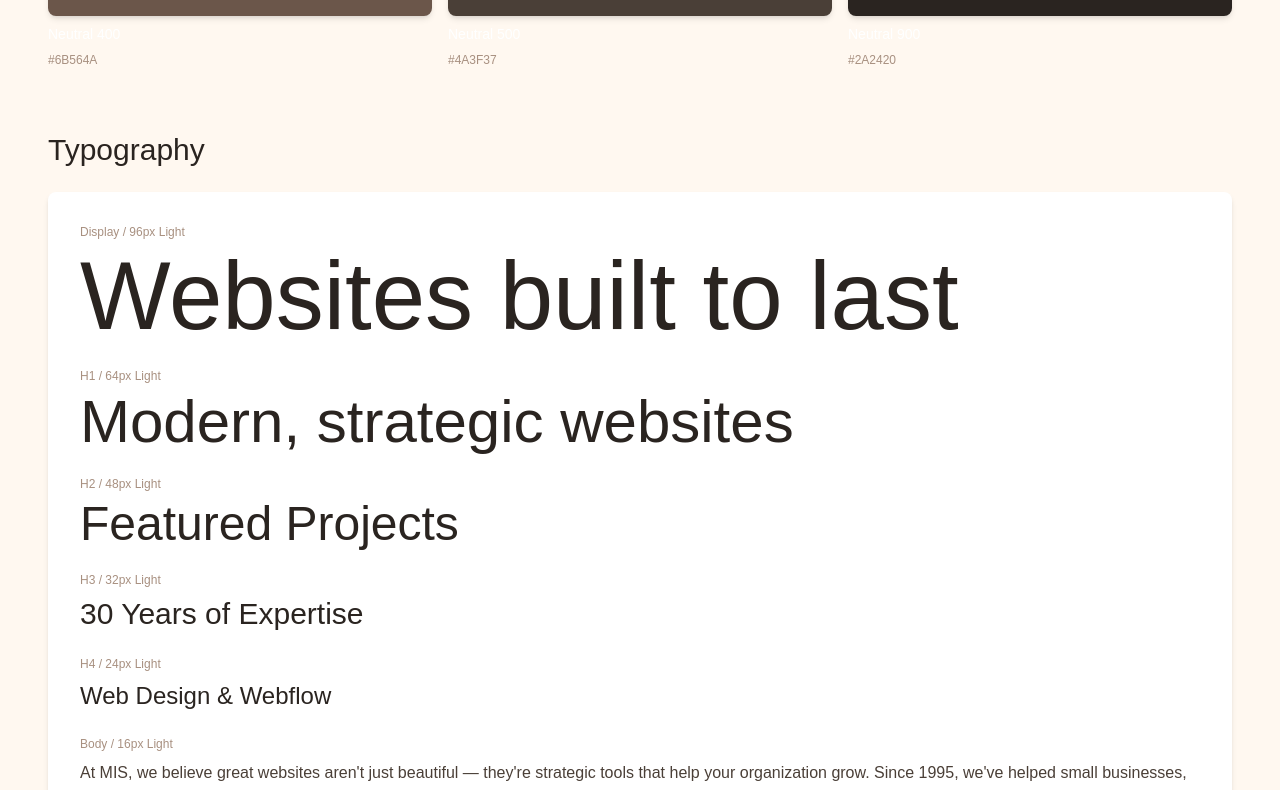
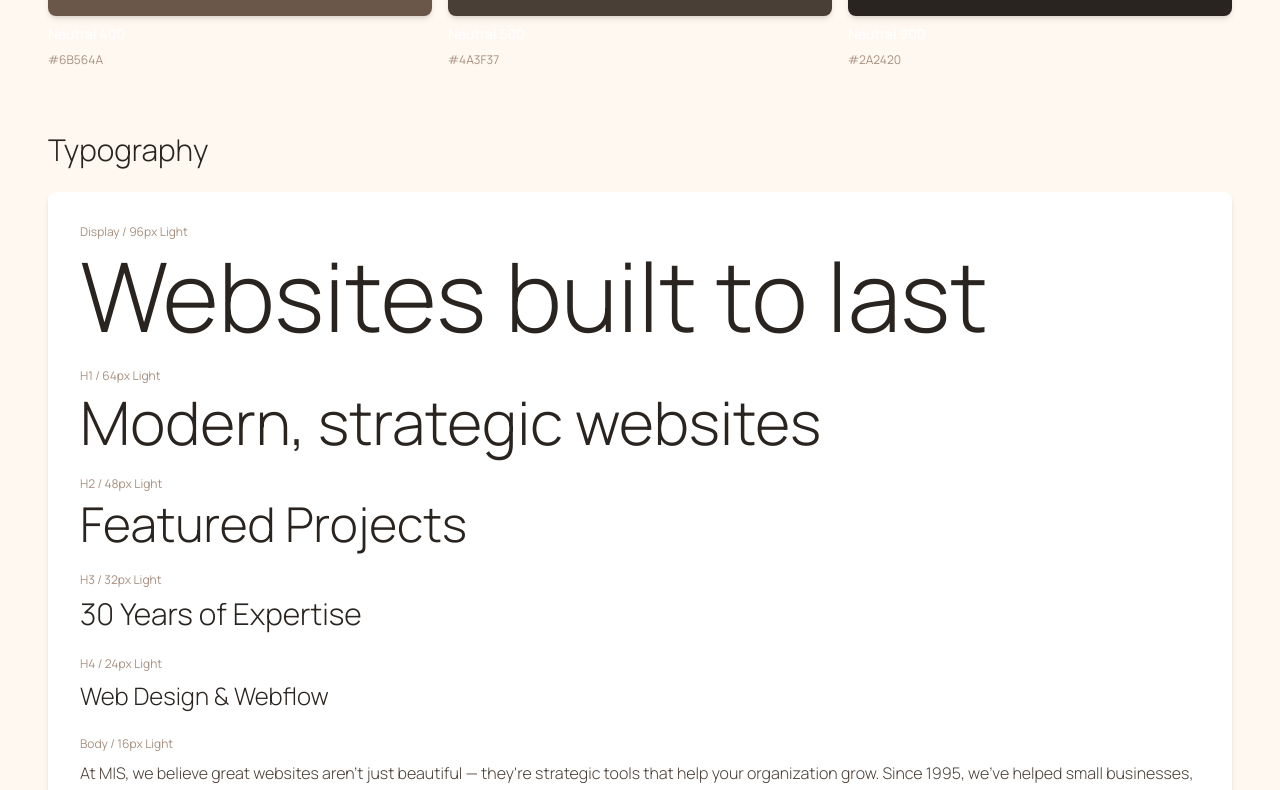
Before and after one commit to misinc/misinc-2026, a React (Vite) app: page /ui-kit in a window 1280 px wide. Shown: the part 1080-1870 px from the top of the page. Built offline with nearby package versions, Linux system fonts and the light colour scheme.

Commit message:
Standardize heading fonts with Manrope

```diff
--- a/src/styles/fonts.css
+++ b/src/styles/fonts.css
@@ -0,0 +1 @@
+@import url("https://fonts.googleapis.com/css2?family=Manrope:wght@300;400;500&display=swap");
--- a/src/styles/new-home-v2.css
+++ b/src/styles/new-home-v2.css
@@ -55,8 +55,8 @@
 .new-home-v2 #ai-aeo h2,
 .new-home-v2 #contact h2 {
   color: var(--v2-ink) !important;
-  font-family: "Didot", "Bodoni MT", "Times New Roman", serif !important;
-  font-weight: 400 !important;
+  font-family: var(--font-family-sans) !important;
+  font-weight: 300 !important;
   letter-spacing: -0.01em;
 }
 
--- a/src/styles/new-home-v3.css
+++ b/src/styles/new-home-v3.css
@@ -165,11 +165,11 @@
 .nh3-hero h1,
 .nh3-hero p,
 .nh3-hero-cta { position: relative; z-index: 1; }
-.nh3-hero h1 { font-family: "Avenir Next", "Manrope", sans-serif; font-size: clamp(2.2rem, 6.2vw, 5.45rem); line-height: 1.02; max-width: 13.5ch; letter-spacing: -0.02em; }
+.nh3-hero h1 { font-family: var(--font-family-sans); font-size: clamp(2.2rem, 6.2vw, 5.45rem); line-height: 1.02; max-width: 13.5ch; letter-spacing: -0.02em; }
 .nh3-hero p { color: var(--muted); font-size: clamp(1rem, 1.55vw, 1.2rem); line-height: 1.72; margin-top: 22px; max-width: 62ch; }
 .nh3-hero-cta { display: flex; flex-wrap: wrap; gap: 12px; margin-top: 32px; }
 
-.nh3-section h2 { font-family: "Avenir Next", "Manrope", sans-serif; font-size: clamp(1.82rem, 3.4vw, 3.08rem); line-height: 1.1; margin-bottom: 26px; max-width: 20ch; letter-spacing: -0.01em; }
+.nh3-section h2 { font-family: var(--font-family-sans); font-size: clamp(1.82rem, 3.4vw, 3.08rem); line-height: 1.1; margin-bottom: 26px; max-width: 20ch; letter-spacing: -0.01em; }
 .nh3-section h3 { font-size: 1.22rem; line-height: 1.35; margin-bottom: 10px; }
 .nh3-section p { color: var(--muted); line-height: 1.74; }
 
--- a/src/styles/new-home.css
+++ b/src/styles/new-home.css
@@ -61,7 +61,7 @@
 
 .new-home-redesign #hero h1 {
   color: var(--nh-text) !important;
-  font-family: "Avenir Next", "Manrope", sans-serif !important;
+  font-family: var(--font-family-sans) !important;
   font-size: clamp(2.3rem, 6vw, 5.2rem) !important;
   letter-spacing: -0.03em;
   max-width: 15ch !important;
--- a/src/styles/services-section-variants.css
+++ b/src/styles/services-section-variants.css
@@ -375,6 +375,8 @@
 }
 
 .home-services-aside h2 {
+  font-family: var(--font-family-sans);
+  font-weight: 300;
   font-size: clamp(2.4rem, 4vw, 4.4rem);
   line-height: 0.98;
   max-width: 11ch;
--- a/src/styles/theme.css
+++ b/src/styles/theme.css
@@ -2,6 +2,7 @@
 
 :root {
   --font-size: 16px;
+  --font-family-sans: "Manrope", ui-sans-serif, system-ui, sans-serif;
   --background: #fff7ea;
   --foreground: #6b4a1e;
   --card: #fffdf9;
@@ -138,6 +139,7 @@
 
   body {
     @apply bg-background text-foreground;
+    font-family: var(--font-family-sans);
   }
 
   /**
@@ -150,24 +152,28 @@
   }
 
   h1 {
+    font-family: var(--font-family-sans);
     font-size: var(--text-2xl);
     font-weight: var(--font-weight-medium);
     line-height: 1.5;
   }
 
   h2 {
+    font-family: var(--font-family-sans);
     font-size: var(--text-xl);
     font-weight: var(--font-weight-medium);
     line-height: 1.5;
   }
 
   h3 {
+    font-family: var(--font-family-sans);
     font-size: var(--text-lg);
     font-weight: var(--font-weight-medium);
     line-height: 1.5;
   }
 
   h4 {
+    font-family: var(--font-family-sans);
     font-size: var(--text-base);
     font-weight: var(--font-weight-medium);
     line-height: 1.5;
```
